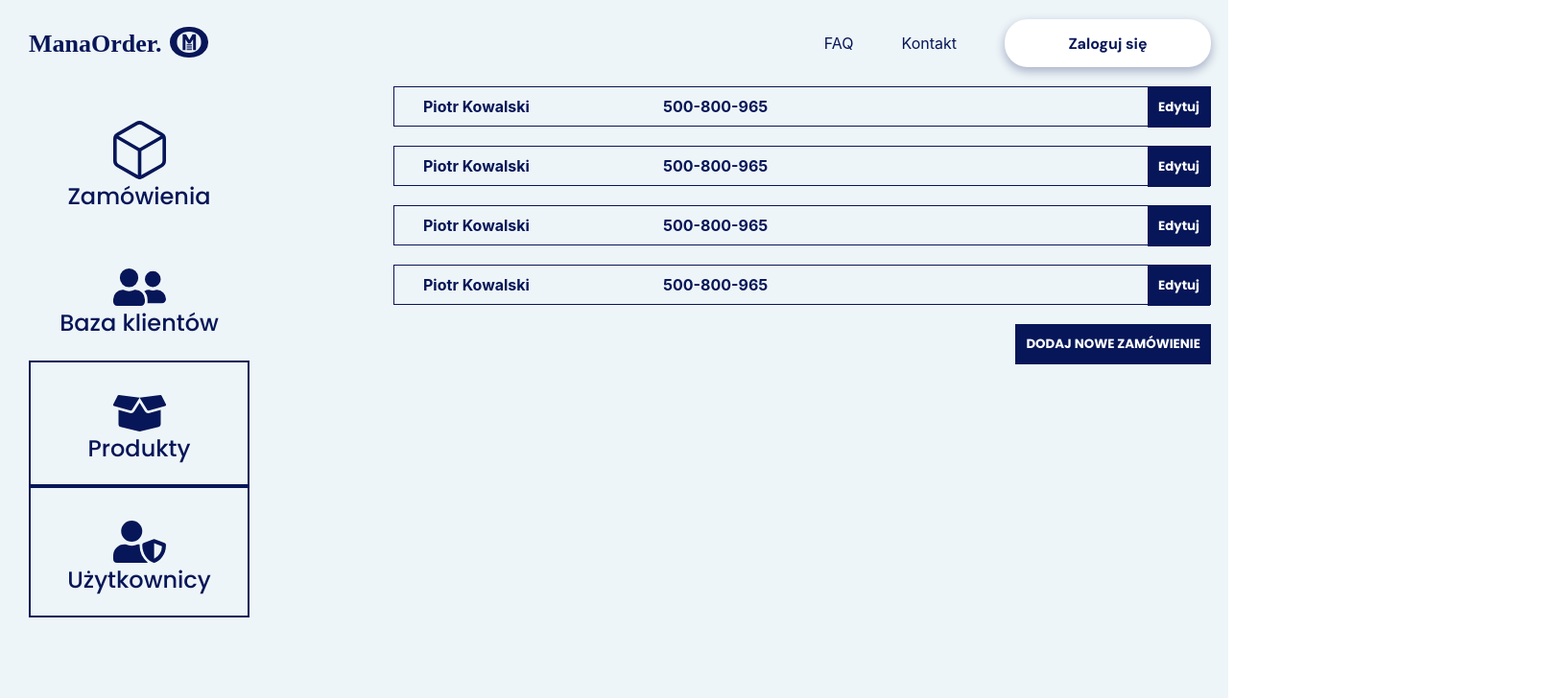
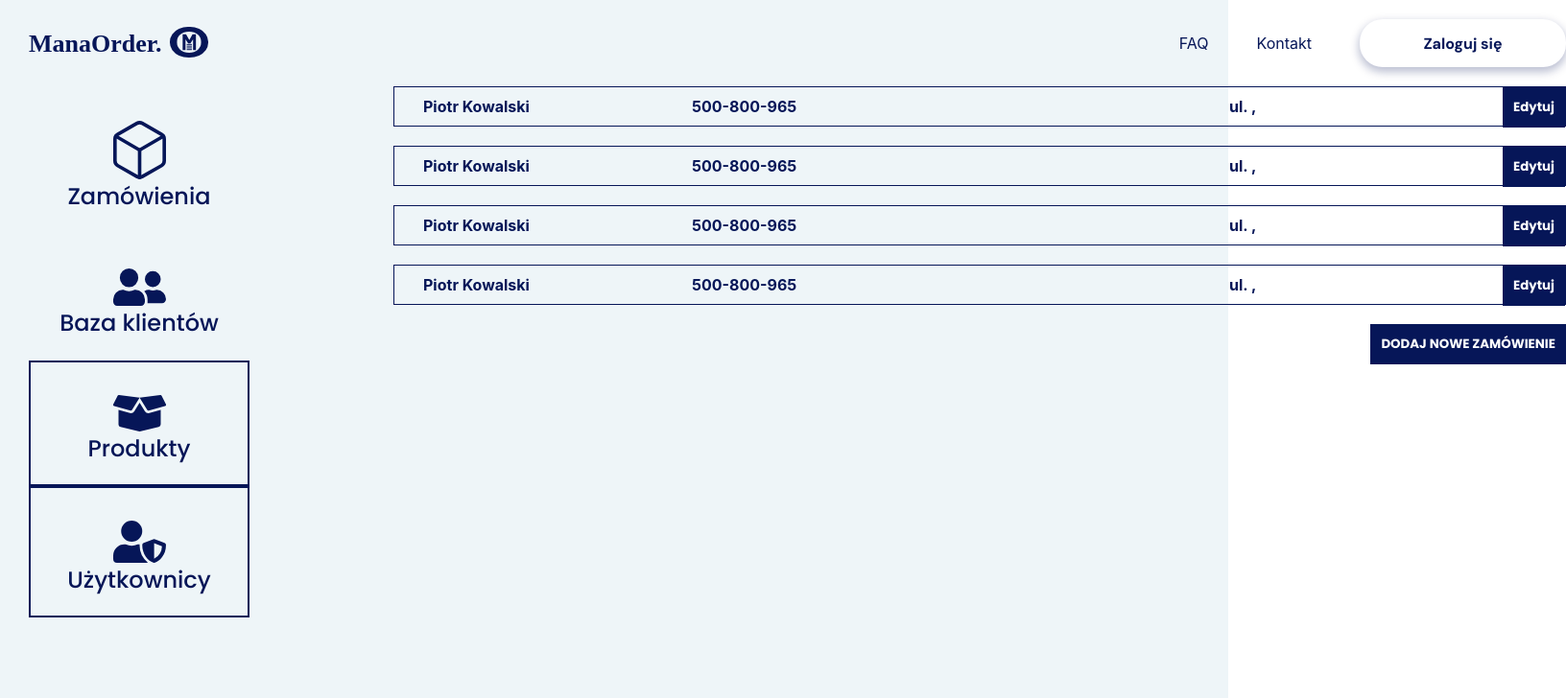
Before and after one commit to KamilBorowski1995/ManaOrder, a React (Create React App) app: page /orders in a window 1280 px wide. Shown: the top 728 px of the page at 96% size, 1632 px wide, since content can reach past the window. Built offline with nearby package versions, Linux system fonts and the light colour scheme.

Commit message:
fix styled consumerPage

```diff
--- a/src/components/atoms/ButtonSquare/ButtonSquare.js
+++ b/src/components/atoms/ButtonSquare/ButtonSquare.js
@@ -21,8 +21,12 @@ const StyledButton = styled.button`
   }
 `;
 
-const ButtonSquare = ({ children, onClick }) => {
-  return <StyledButton onClick={onClick}>{children}</StyledButton>;
+const ButtonSquare = ({ children, onClick, className }) => {
+  return (
+    <StyledButton className={className} onClick={onClick}>
+      {children}
+    </StyledButton>
+  );
 };
 
 export default ButtonSquare;
--- a/src/components/molecules/OrderList/OrderList.js
+++ b/src/components/molecules/OrderList/OrderList.js
@@ -11,7 +11,7 @@ const Wrapper = styled.div`
 `;
 
 const BoxWrapper = styled.div`
-  min-width: 250px;
+  min-width: 280px;
 
   max-width: 300px;
   :nth-last-of-type(1) {
@@ -28,23 +28,42 @@ const StyledText = styled.p`
   margin: 0;
   padding: 10px 30px;
   white-space: nowrap;
+
+  min-width: 280px;
+
+  max-width: 300px;
+  :nth-last-of-type(1) {
+    margin-right: 100px;
+  }
 `;
 
-const OrderList = ({ id, firstName, lastName, phone, email, status }) => {
+const OrderList = ({
+  id,
+  firstName,
+  lastName,
+  phone,
+  email,
+  status,
+  street,
+  code,
+  number,
+  city,
+}) => {
   return (
     <Wrapper>
       {/* <BoxWrapper>
         <StyledText>{id}</StyledText>
       </BoxWrapper> */}
-      <BoxWrapper>
-        <StyledText>{`${firstName} ${lastName}`}</StyledText>
-      </BoxWrapper>
-      <BoxWrapper>
-        <StyledText>{phone}</StyledText>
-      </BoxWrapper>
-      <BoxWrapper>
-        <StyledText>{email}</StyledText>
-      </BoxWrapper>
+
+      <StyledText>
+        {firstName} {lastName}
+      </StyledText>
+      <StyledText>{phone}</StyledText>
+      <StyledText>{email}</StyledText>
+      <StyledText>
+        ul.{street} {number}, {code} {city}
+      </StyledText>
+
       {/* <BoxWrapper>
         <StyledText>{status}</StyledText>
       </BoxWrapper> */}
--- a/src/pages/ConsumerDataBase/ConsumerDataBase.js
+++ b/src/pages/ConsumerDataBase/ConsumerDataBase.js
@@ -7,7 +7,6 @@ import AppTemplate from "../../templates/AppTemplate";
 
 import OrderList from "../../components/molecules/OrderList/OrderList";
 
-import Paragraph from "../../components/atoms/Paragraph/Paragraph";
 import ButtonSquare from "../../components/atoms/ButtonSquare/ButtonSquare";
 
 const Wrapper = styled.div`
@@ -30,9 +29,9 @@ const Wrapper = styled.div`
   }
 `;
 
-const WrapperMapObject = styled.div`
-  /* display: flex;
-  justify-content: space-between; */
+const StyledButton = styled(ButtonSquare)`
+  margin-top: 20px;
+  margin-right: 30px;
 `;
 
 const ConsumerDataBase = () => {
@@ -61,19 +60,35 @@ const ConsumerDataBase = () => {
   return (
     <AppTemplate>
       <Wrapper>
-        {data.map(({ id, firstName, lastName, phone, email }) => (
-          <WrapperMapObject key={id}>
+        {data.map(
+          ({
+            id,
+            firstName,
+            lastName,
+            phone,
+            email,
+            street,
+            code,
+            number,
+            city,
+          }) => (
+            <div key={id}>
               <OrderList
                 firstName={firstName}
                 lastName={lastName}
                 phone={phone}
                 email={email}
+                street={street}
+                code={code}
+                number={number}
+                city={city}
               />
-          </WrapperMapObject>
-        ))}
-        <ButtonSquare onClick={handleClickButton}>
+            </div>
+          )
+        )}
+        <StyledButton onClick={handleClickButton}>
           Dodaj nowego klienta
-        </ButtonSquare>
+        </StyledButton>
       </Wrapper>
     </AppTemplate>
   );
--- a/src/templates/AppTemplate.js
+++ b/src/templates/AppTemplate.js
@@ -28,7 +28,6 @@ const MainTemplate = ({ children }) => {
       <NavBar />
       <ContentWrapper>
         <StyledNavCategory>
-          {" "}
           <NavCategory />
         </StyledNavCategory>
 
```
Also changed, not shown: 1 other file (tests, documents, lock files or other folders). Lines whose indentation alone changed are shown as unchanged.
